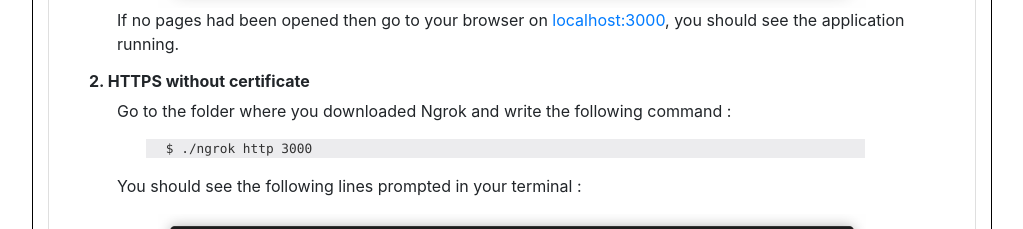
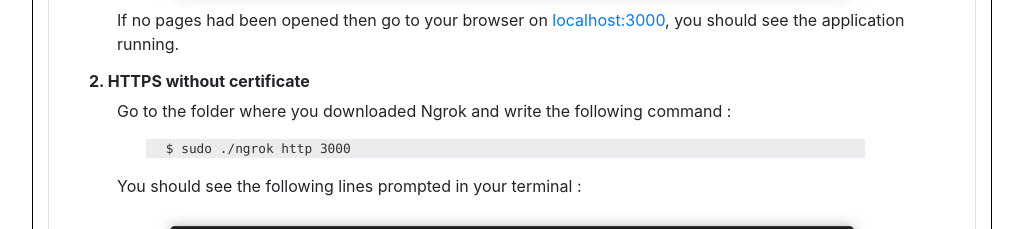
Before and after one commit to VideoStreamingEnseirb/WebRTC, a React (Create React App) app in the folder Front/: page / in a window 1280 px wide. Shown: the part 6740-6969 px from the top of the page, without its empty margins (128-1151 px from the left). Built offline with nearby package versions, Linux system fonts and the light colour scheme; no server answers.

Commit message:
Add sudo

```diff
--- a/Front/src/components/howto.js
+++ b/Front/src/components/howto.js
@@ -197,7 +197,7 @@ export class howto extends Component {
                     <div>
                         {/* --------- Steps to deploy the UI --------- */}
                         <p className="card-text mr-3 pl-5" >Go to the folder where you downloaded Ngrok and write the following command : </p>
-                        <p className="code">$ ./ngrok http 3000 </p>
+                        <p className="code">$ sudo ./ngrok http 3000 </p>
 
                         <p className="card-text mr-3 pl-5" >You should see the following lines prompted in your terminal : </p>
                         <img className="img-fluid mx-auto d-block" src={launchNgrok} alt="FrontLaunch" style={{ "width": "80%" }}></img>
```
Also changed, not shown: 1 other file (tests, documents, lock files or other folders).
